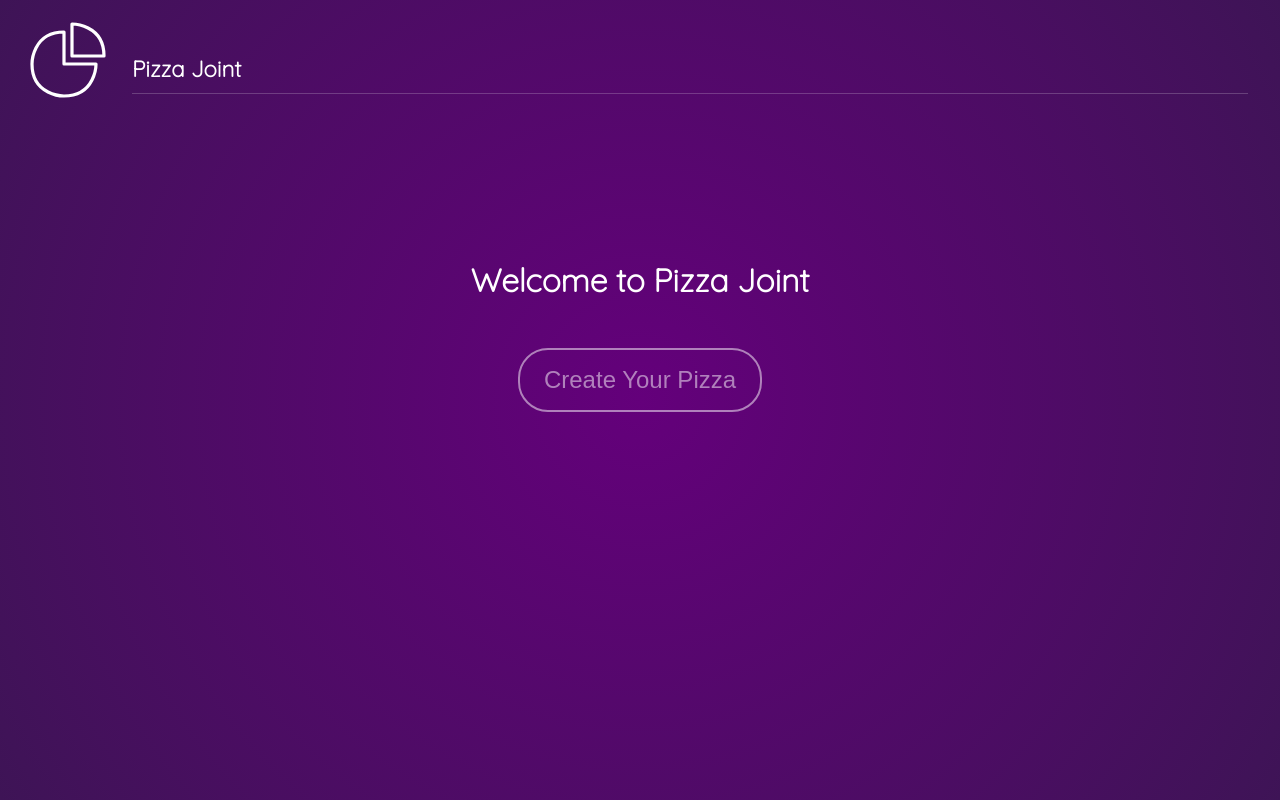
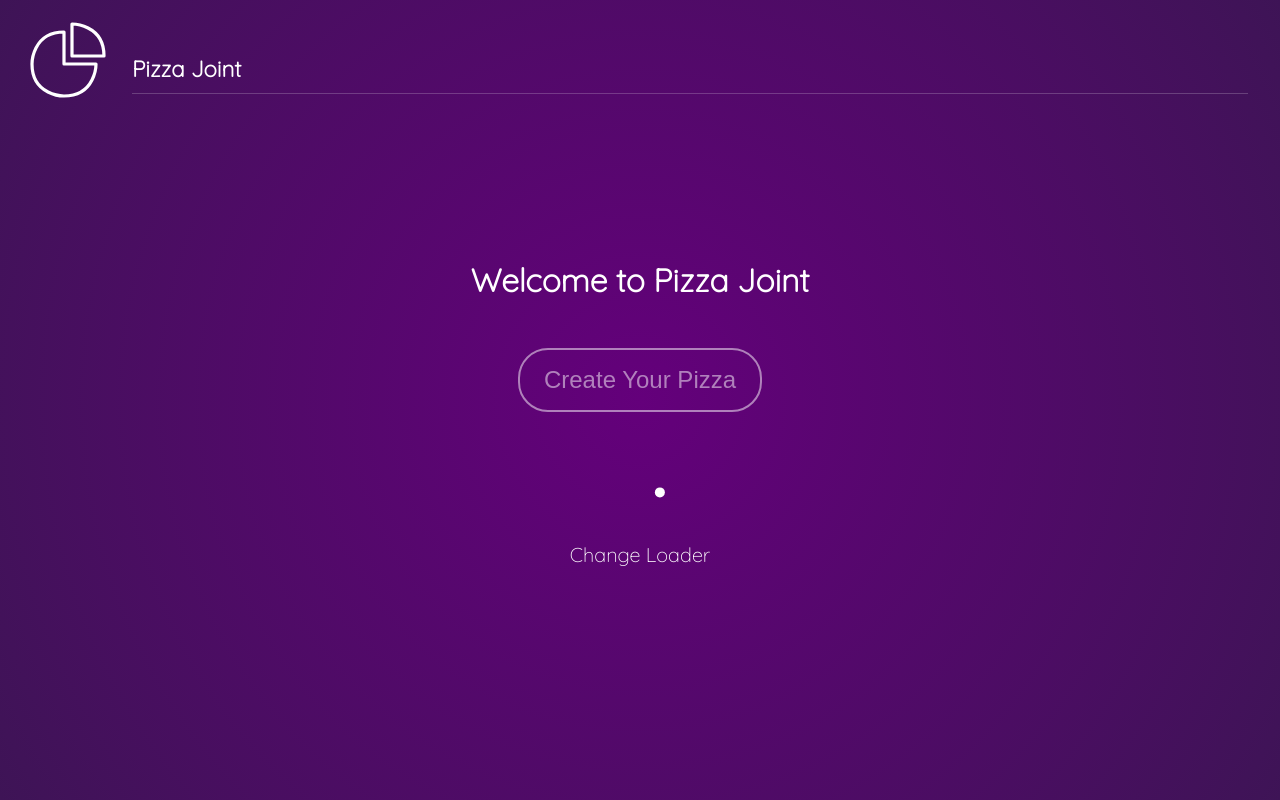
Before and after one commit to MKhodagholi/pizza-joint, a React (Create React App) app: page / in a window 1280 px wide. Built offline with nearby package versions, Linux system fonts and the light colour scheme.

Commit message:
25. create Loader Component and add into Home Component

```diff
--- a/src/App.jsx
+++ b/src/App.jsx
@@ -11,6 +11,7 @@ import Order from "./components/Order/Order";
 import { AnimatePresence } from "framer-motion";
 import { useLocation } from "react-router-dom";
 import Modal from "./components/Modal/Modal";
+import Loader from "./components/Loader/Loader";
 
 const App = () => {
   const location = useLocation();
--- a/src/App.scss
+++ b/src/App.scss
@@ -5,6 +5,7 @@
 @import "./components/Toppings/Toppings.scss";
 @import "./components/Order/Order.scss";
 @import "./components/Modal/Modal.scss";
+@import "./components/Loader/Loader.scss";
 
 @font-face {
   font-family: "Quicksand";
--- a/src/components/Home/Home.jsx
+++ b/src/components/Home/Home.jsx
@@ -2,6 +2,7 @@ import React from "react";
 import { Link } from "react-router-dom";
 
 import { motion } from "framer-motion";
+import Loader from "../Loader/Loader";
 
 const buttonVariant = {
   hover: {
@@ -53,6 +54,7 @@ const Home = () => {
           Create Your Pizza
         </motion.button>
       </Link>
+      <Loader />
     </motion.div>
   );
 };
--- /dev/null
+++ b/src/components/Loader/Loader.jsx
@@ -0,0 +1,54 @@
+import React from "react";
+
+import { motion, useCycle } from "framer-motion";
+
+const loaderVariants = {
+  animationOne: {
+    x: [-20, 20],
+    y: [0, -30],
+    transition: {
+      x: { yoyo: Infinity, duration: 0.5 },
+      y: { yoyo: Infinity, duration: 0.25, ease: "easeOut" },
+    },
+  },
+  animationTwo: {
+    y: [0, -30],
+    x: 0,
+    transition: {
+      y: { yoyo: Infinity, duration: 0.25, ease: "easeOut" },
+    },
+  },
+};
+
+const changeLoaderVariant = {
+  hover: {
+    color: "#fffb00",
+    scale: 1.2,
+  },
+};
+
+const Loader = () => {
+  const [animation, cycleAnimation] = useCycle("animationOne", "animationTwo");
+
+  return (
+    <>
+      <motion.div
+        className="loader"
+        variants={loaderVariants}
+        animate={animation}
+      ></motion.div>
+      <motion.div
+        className="change-loader"
+        onClick={() => {
+          cycleAnimation();
+        }}
+        variants={changeLoaderVariant}
+        whileHover="hover"
+      >
+        Change Loader
+      </motion.div>
+    </>
+  );
+};
+
+export default Loader;
--- /dev/null
+++ b/src/components/Loader/Loader.scss
@@ -0,0 +1,21 @@
+.loader {
+  width: 10px;
+  height: 10px;
+  border-radius: 50%;
+  background-color: #fff;
+  margin: 0 auto;
+  margin-top: 80px;
+}
+
+.change-loader {
+  outline: none;
+  border: none;
+  margin: 10px auto;
+  margin-top: 40px;
+  text-align: center;
+  background-color: transparent;
+  color: #fff;
+  font-size: 1.25rem;
+  font-weight: lighter;
+  cursor: pointer;
+}
```
